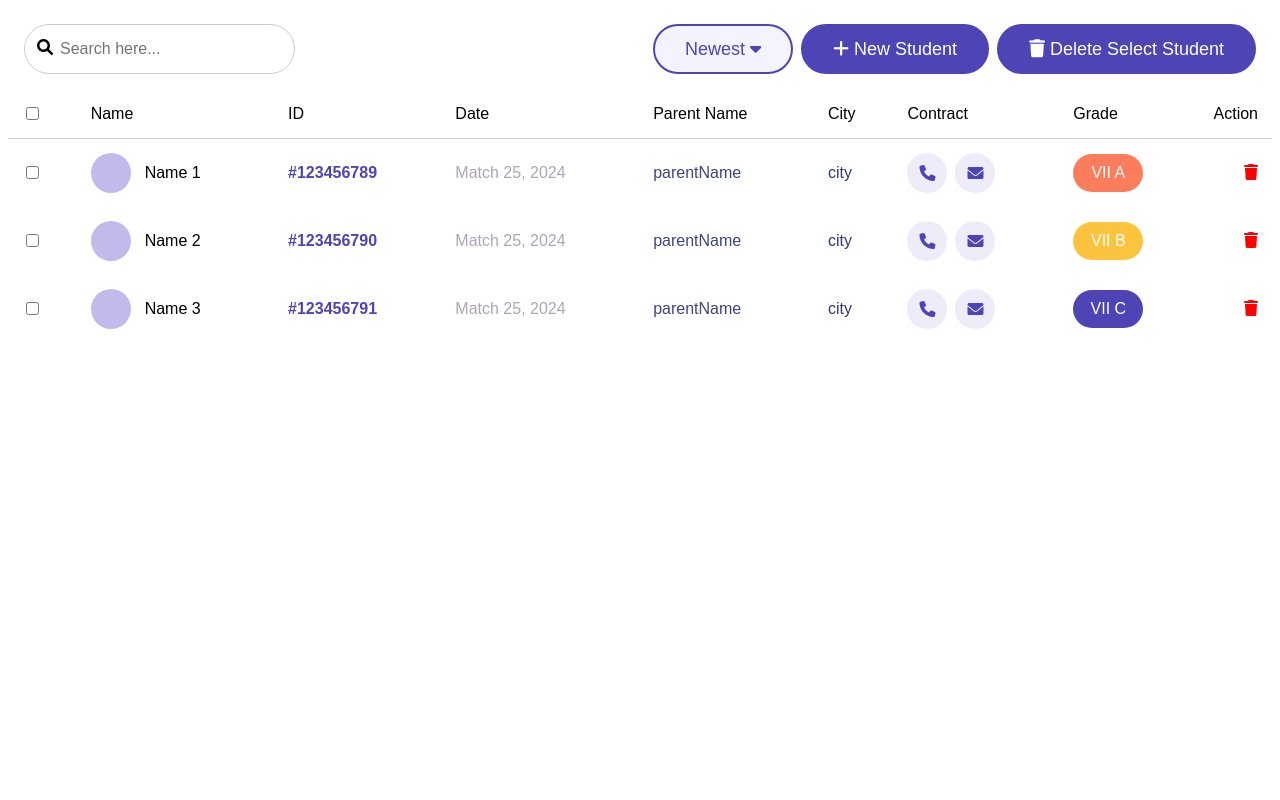
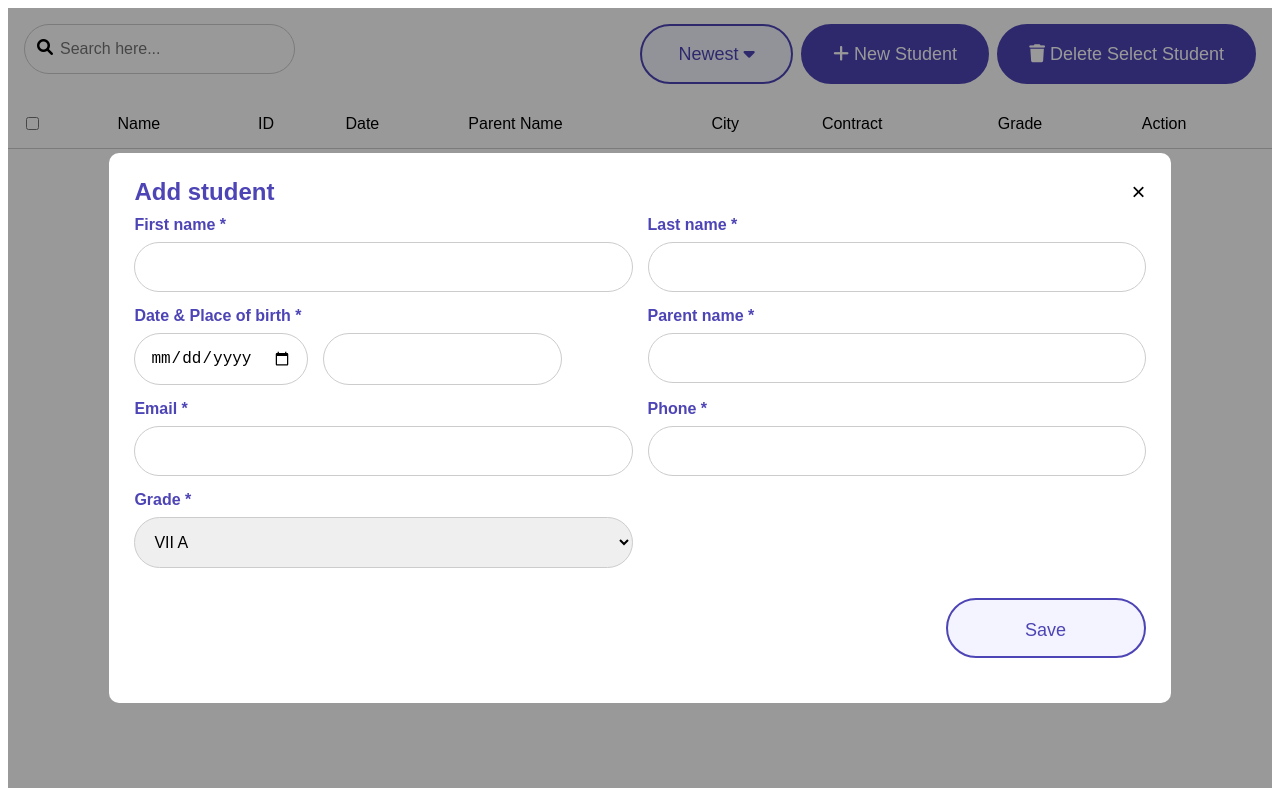
Before and after one commit to nguyendinhqui1029/education-management, a plain HTML site: page student/list.html in a window 1280 px wide. Both pictures are taken after a click on the button "New Student". Drawn offline with Linux system fonts and the light colour scheme.

Commit message:
add student

```diff
--- a/css/layout.css
+++ b/css/layout.css
@@ -103,3 +103,8 @@
     font-weight: 600;
     padding: 0.2rem;
 }
+
+.content {
+    height: 100%;
+    width: 100%;
+}
--- a/css/student.css
+++ b/css/student.css
@@ -1,5 +1,7 @@
 body {
     font-family: "Poppins", sans-serif;
+    position: relative;
+    height: calc(100vh - 80px);
 }
 .student-table {
     width: 100%;
@@ -107,18 +109,25 @@ table td {
     cursor: pointer;
 }
 
-input[type="text"] {
+input:not([type="button"]) {
     padding: 15px;
     font-size: 16px;
-    width: 300px;
     border: 1px solid #ccc;
     border-radius: 50px;
     outline: none;
     transition: all 0.3s ease;
     text-indent: 20px;
 }
+select {
+    padding: 15px;
+    font-size: 16px;
+    border: 1px solid #ccc;
+    border-radius: 50px;
+    outline: none;
+    transition: all 0.3s ease;
+}
 
-input[type="text"]:focus {
+input:not([type="button"]):focus {
     border-color: #4CAF50;
 }
 .studentMenu {
@@ -130,7 +139,6 @@ input[type="text"]:focus {
 .optionMenu {
     display: flex;
     gap: 8px;
-    flex-wrap: wrap;
 }
 .studentMenu .optionMenu button {
     cursor: pointer;
@@ -157,3 +165,93 @@ input[type="text"]:focus {
     color: #4e44b5;
     text-decoration: none;
 }
+
+.modal {
+    display: none; /* Hidden by default */
+    position: absolute;
+    align-items: center;
+    justify-content: center;
+    z-index: 10;
+    left: 0;
+    top: 0;
+    width: 100%;
+    height: 100%;
+    overflow: auto;
+    background-color: rgba(0, 0, 0, 0.4); /* Black with transparency */
+    padding-top: 60px;
+}
+
+.modal-content {
+    display: flex;
+    align-self: center;
+    justify-self: center;
+    flex-direction: column;
+    background: #ffffff;
+    border-radius: 10px;
+    padding: 25px;
+    width: 80%;
+}
+.header-content {
+    display: flex;
+    justify-content: space-between;
+    align-items: center;
+}
+.add-student-header {
+    font-size: 24px;
+    font-weight: bold;
+    color: #4D44B5;
+}
+
+.close {
+    font-size: 24px;
+    cursor: pointer;
+}
+
+button {
+    cursor: pointer;
+    padding: 20px;
+    border: 2px solid #4D44B5;
+    border-radius: 40px  ;
+    font-size: 18px;
+    font-weight: 400;
+    line-height: 20px;
+    color: #4D44B5;
+    background-color: #f3f4ff;
+    min-width: fit-content;
+    width: 200px;
+    height: 60px;
+}
+
+.actions {
+    display: flex;
+    justify-content: end;
+    margin: 20px 0;
+}
+
+.form-wrapper {
+    display: grid;
+    grid-template-columns: repeat(2, minmax(150px, 1fr));
+    gap: 15px;
+    padding: 10px 0;
+}
+
+.field-wrapper {
+    display: flex;
+    flex-direction: column;
+    gap: 8px;
+}
+
+.label {
+    color: #4D44B5;
+    font-weight: bold;
+}
+
+.my-input {
+    min-width: 100px !important;
+    text-indent: 0px !important;
+}
+
+.date-place {
+    display: flex;
+    gap: 15px
+}
--- a/student/list.html
+++ b/student/list.html
@@ -18,7 +18,7 @@
                 </div>
                 <div class="optionMenu">
                     <button>Newest <span><i class="fa-solid fa-caret-down"></i></span></button>
-                    <button class="addSt"><span><i class="fa-solid fa-plus"></i></span> New Student</button>
+                    <button class="addSt" id="openModalBtn"><span><i class="fa-solid fa-plus"></i></span> New Student</button>
                     <button onclick="handleDeleteAll()" class="addSt"><span><i class="fa-solid fa-trash"></i></span> Delete Select Student</button>
                 </div>
             </div>
@@ -41,12 +41,72 @@
             </table>
         </div>
 
+        <div id="studentFormModel" class="modal">
+            <div class="modal-content">
+              <div class="header-content">
+                <span class="add-student-header">Add student</span>
+                <span class="close" onclick="closeModel()">&times;</span>
+              </div>
+              <div class="form-wrapper">
+                <div class="field-wrapper">
+                    <label class="label">First name *</label>
+                    <input class="my-input" type="text" onchange="valueChange(event, 'firstName')"/>
+                </div>
+                <div class="field-wrapper">
+                    <label class="label">Last name *</label>
+                    <input class="my-input" type="text" onchange="valueChange(event, 'lastName')"/>
+                </div>
+                <div class="field-wrapper">
+                    <label class="label">Date & Place of birth *</label>
+                    <div class="date-place">
+                        <input class="my-input" type="date" onchange="valueChange(event, 'date')"/>
+                        <input class="my-input" type="text" onchange="valueChange(event, 'city')"/>
+                    </div>
+                </div>
+                <div class="field-wrapper">
+                    <label class="label">Parent name *</label>
+                    <input class="my-input" type="text" onchange="valueChange(event, 'parentName')"/>
+                </div>
+                <div class="field-wrapper">
+                    <label class="label">Email *</label>
+                    <input class="my-input" type="email" onchange="valueChange(event, 'email')"/>
+                </div>
+                <div class="field-wrapper">
+                    <label class="label">Phone *</label>
+                    <input class="my-input" type="phone" onchange="valueChange(event, 'phone')"/>
+                </div>
+                <div class="field-wrapper">
+                    <label class="label">Grade *</label>
+                    <select name="grade" onchange="valueChange(event, 'grade')">
+                        <option value="VII_A">VII A</option>
+                        <option value="VII_B">VII B</option>
+                        <option value="VII_C">VII C</option>
+                    </select>
+                </div>
+              </div>
+              <div class="actions">
+                <button style="min-width: 100px;" onClick="saveStudent()" >Save</button>
+              </div>
+            </div>
+        </div>
     <script>
-        let dataMock = [
-            {id: 123456789, name: 'Name 1', avatar: '1',phone:'1232323', email:"a@gmail.com", date: 'Match 25, 2024', parentName: 'parentName', city: 'city', grade: 'VII_A'},
-            {id: 123456790, name: 'Name 2', avatar: '2',phone:'1232323', email:"a@gmail.com", date: 'Match 25, 2024', parentName: 'parentName', city: 'city', grade: 'VII_B'},
-            {id: 123456791, name: 'Name 3', avatar: '3',phone:'1232323', email:"a@gmail.com", date: 'Match 25, 2024', parentName: 'parentName', city: 'city', grade: 'VII_C'}
-        ];
+        let dataMock = [];
+        let studentInfo = {
+            id: 0,
+            firstName: '',
+            lastName: '',
+            avatar: '',
+            phone:'',
+            email: '',
+            date: '',
+            parentName: '',
+            city: '',
+            grade: 'VII_A'
+        };
+
+        if(localStorage.getItem('students')) {
+            dataMock = JSON.parse(localStorage.getItem('students'));
+        }
         var table = document.getElementById("myTable");
         var checkboxAllElement = document.getElementById("check-all");
         var tbody = table.getElementsByTagName("tbody")[0];
@@ -113,7 +173,7 @@
                 checkboxAllElement.checked = false;
             });
 
-            cell2.innerHTML = `<div class="avatar"></div><span>${item.name}</span>`;
+            cell2.innerHTML = `<div class="avatar"></div><span>${item.firstName} ${item.lastName}</span>`;
             cell2.classList='column-name';
 
             cell3.innerHTML = `#${item.id}`;
@@ -140,13 +200,58 @@
         generateTable(dataMock);
 
         function handleDeleteAll() {
-            const newData = dataMock.filter(item=>!selectedItem.includes(item.id));
-            generateTable(newData);
+            dataMock = dataMock.filter(item=>!selectedItem.includes(item.id));
+            localStorage.setItem('students', JSON.stringify(dataMock));
+            generateTable(dataMock);
         }
 
         function handleDelete(id) {
-            const newData = dataMock.filter(item=>item.id !== id);
-            generateTable(newData);
+            dataMock = dataMock.filter(item=>item.id !== id);
+            generateTable(dataMock);
+            localStorage.setItem('students', JSON.stringify(dataMock));
+        }
+
+        const modal = document.getElementById("studentFormModel");
+        const openModalBtn = document.getElementById('openModalBtn');
+        openModalBtn.onclick = function() {
+            modal.style.display = "flex";
+        }
+
+        function closeModel() {
+            modal.style.display = "none";
+        }
+
+        function saveStudent() {
+            if(!studentInfo.city.trim() || !studentInfo.date.trim() || !studentInfo.email.trim() || !studentInfo.grade.trim()
+            || !studentInfo.parentName.trim() || !studentInfo.phone.trim() || !studentInfo.firstName.trim() || !studentInfo.lastName.trim()
+            ) {
+                return;
+            }
+            dataMock.push({...studentInfo, id: new Date().getTime()});
+            localStorage.setItem('students', JSON.stringify(dataMock));
+            generateTable(dataMock);
+            studentInfo = {
+                id: 0,
+                firstName: '',
+                lastName: '',
+                avatar: '',
+                phone:'',
+                email: '',
+                date: '',
+                parentName: '',
+                city: '',
+                grade: 'VII_A'
+            }
+
+            const allInput = document.querySelectorAll('.my-input');
+            allInput.forEach(item=>{
+                item.value = '';
+            });
+            modal.style.display = "none";
+        }
+
+        function valueChange(event, fieldName) {
+            studentInfo[fieldName] = event.target.value;
         }
     </script>
     </body>
```
